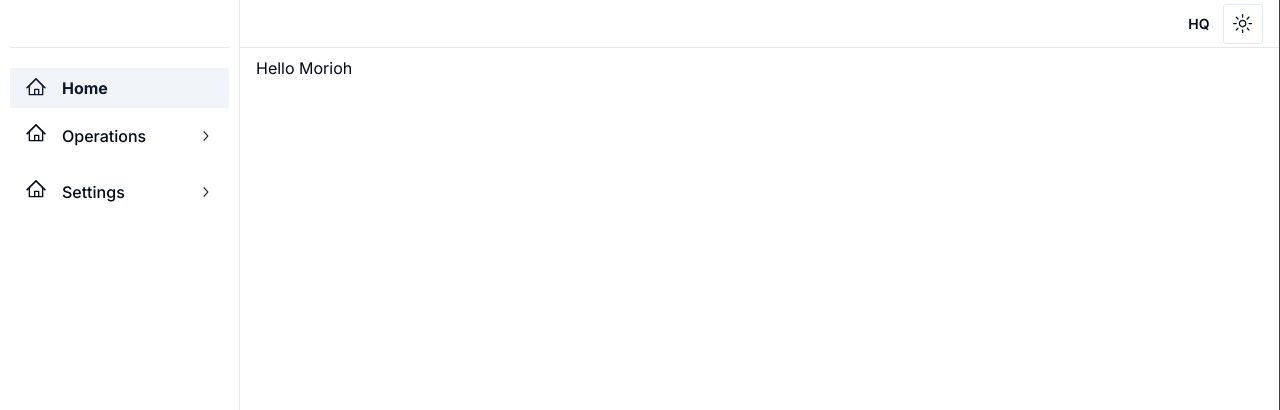
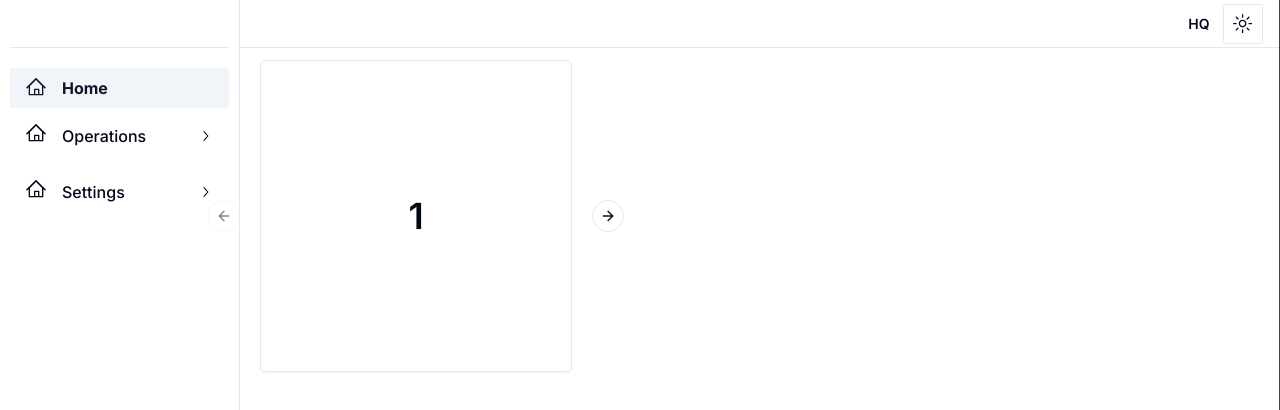
Before and after one commit to BillMuriu/School-Bookeeper, a Next.js app: page / in a window 1280 px wide. Shown: the top 410 px of the page. Built offline with nearby package versions, Linux system fonts and the light colour scheme.

Commit message:
I added some comment in my code

```diff
--- a/app/operations/(money-received)/money-received/_services/queries.js
+++ b/app/operations/(money-received)/money-received/_services/queries.js
@@ -1,7 +1,7 @@
 import { useQuery } from "@tanstack/react-query";
 import axios from "axios";
 
-const BASE_URL = "http://localhost:8000/api/operation-receipts/";
+const BASE_URL = "http://127.0.0.1:8000/api/operations-receipts/";
 
 export function useOperationsReceipt(id) {
   return useQuery({
--- a/app/page.js
+++ b/app/page.js
@@ -1,9 +1,32 @@
-import Image from "next/image";
+import * as React from "react";
 
-export default function Home() {
+import { Card, CardContent } from "@/components/ui/card";
+import {
+  Carousel,
+  CarouselContent,
+  CarouselItem,
+  CarouselNext,
+  CarouselPrevious,
+} from "@/components/ui/carousel";
+
+export default function CarouselDemo() {
   return (
-    <div>
-      <h1>Hello Morioh</h1>
-    </div>
+    <Carousel className="w-full max-w-xs">
+      <CarouselContent>
+        {Array.from({ length: 5 }).map((_, index) => (
+          <CarouselItem key={index}>
+            <div className="p-1">
+              <Card>
+                <CardContent className="flex aspect-square items-center justify-center p-6">
+                  <span className="text-4xl font-semibold">{index + 1}</span>
+                </CardContent>
+              </Card>
+            </div>
+          </CarouselItem>
+        ))}
+      </CarouselContent>
+      <CarouselPrevious />
+      <CarouselNext />
+    </Carousel>
   );
 }
--- /dev/null
+++ b/components/ui/carousel.jsx
@@ -0,0 +1,194 @@
+"use client";
+import * as React from "react"
+import useEmblaCarousel from "embla-carousel-react";
+import { ArrowLeft, ArrowRight } from "lucide-react"
+
+import { cn } from "@/lib/utils"
+import { Button } from "@/components/ui/button"
+
+const CarouselContext = React.createContext(null)
+
+function useCarousel() {
+  const context = React.useContext(CarouselContext)
+
+  if (!context) {
+    throw new Error("useCarousel must be used within a <Carousel />")
+  }
+
+  return context
+}
+
+const Carousel = React.forwardRef((
+  {
+    orientation = "horizontal",
+    opts,
+    setApi,
+    plugins,
+    className,
+    children,
+    ...props
+  },
+  ref
+) => {
+  const [carouselRef, api] = useEmblaCarousel({
+    ...opts,
+    axis: orientation === "horizontal" ? "x" : "y",
+  }, plugins)
+  const [canScrollPrev, setCanScrollPrev] = React.useState(false)
+  const [canScrollNext, setCanScrollNext] = React.useState(false)
+
+  const onSelect = React.useCallback((api) => {
+    if (!api) {
+      return
+    }
+
+    setCanScrollPrev(api.canScrollPrev())
+    setCanScrollNext(api.canScrollNext())
+  }, [])
+
+  const scrollPrev = React.useCallback(() => {
+    api?.scrollPrev()
+  }, [api])
+
+  const scrollNext = React.useCallback(() => {
+    api?.scrollNext()
+  }, [api])
+
+  const handleKeyDown = React.useCallback((event) => {
+    if (event.key === "ArrowLeft") {
+      event.preventDefault()
+      scrollPrev()
+    } else if (event.key === "ArrowRight") {
+      event.preventDefault()
+      scrollNext()
+    }
+  }, [scrollPrev, scrollNext])
+
+  React.useEffect(() => {
+    if (!api || !setApi) {
+      return
+    }
+
+    setApi(api)
+  }, [api, setApi])
+
+  React.useEffect(() => {
+    if (!api) {
+      return
+    }
+
+    onSelect(api)
+    api.on("reInit", onSelect)
+    api.on("select", onSelect)
+
+    return () => {
+      api?.off("select", onSelect)
+    };
+  }, [api, onSelect])
+
+  return (
+    (<CarouselContext.Provider
+      value={{
+        carouselRef,
+        api: api,
+        opts,
+        orientation:
+          orientation || (opts?.axis === "y" ? "vertical" : "horizontal"),
+        scrollPrev,
+        scrollNext,
+        canScrollPrev,
+        canScrollNext,
+      }}>
+      <div
+        ref={ref}
+        onKeyDownCapture={handleKeyDown}
+        className={cn("relative", className)}
+        role="region"
+        aria-roledescription="carousel"
+        {...props}>
+        {children}
+      </div>
+    </CarouselContext.Provider>)
+  );
+})
+Carousel.displayName = "Carousel"
+
+const CarouselContent = React.forwardRef(({ className, ...props }, ref) => {
+  const { carouselRef, orientation } = useCarousel()
+
+  return (
+    (<div ref={carouselRef} className="overflow-hidden">
+      <div
+        ref={ref}
+        className={cn(
+          "flex",
+          orientation === "horizontal" ? "-ml-4" : "-mt-4 flex-col",
+          className
+        )}
+        {...props} />
+    </div>)
+  );
+})
+CarouselContent.displayName = "CarouselContent"
+
+const CarouselItem = React.forwardRef(({ className, ...props }, ref) => {
+  const { orientation } = useCarousel()
+
+  return (
+    (<div
+      ref={ref}
+      role="group"
+      aria-roledescription="slide"
+      className={cn(
+        "min-w-0 shrink-0 grow-0 basis-full",
+        orientation === "horizontal" ? "pl-4" : "pt-4",
+        className
+      )}
+      {...props} />)
+  );
+})
+CarouselItem.displayName = "CarouselItem"
+
+const CarouselPrevious = React.forwardRef(({ className, variant = "outline", size = "icon", ...props }, ref) => {
+  const { orientation, scrollPrev, canScrollPrev } = useCarousel()
+
+  return (
+    (<Button
+      ref={ref}
+      variant={variant}
+      size={size}
+      className={cn("absolute  h-8 w-8 rounded-full", orientation === "horizontal"
+        ? "-left-12 top-1/2 -translate-y-1/2"
+        : "-top-12 left-1/2 -translate-x-1/2 rotate-90", className)}
+      disabled={!canScrollPrev}
+      onClick={scrollPrev}
+      {...props}>
+      <ArrowLeft className="h-4 w-4" />
+      <span className="sr-only">Previous slide</span>
+    </Button>)
+  );
+})
+CarouselPrevious.displayName = "CarouselPrevious"
+
+const CarouselNext = React.forwardRef(({ className, variant = "outline", size = "icon", ...props }, ref) => {
+  const { orientation, scrollNext, canScrollNext } = useCarousel()
+
+  return (
+    (<Button
+      ref={ref}
+      variant={variant}
+      size={size}
+      className={cn("absolute h-8 w-8 rounded-full", orientation === "horizontal"
+        ? "-right-12 top-1/2 -translate-y-1/2"
+        : "-bottom-12 left-1/2 -translate-x-1/2 rotate-90", className)}
+      disabled={!canScrollNext}
+      onClick={scrollNext}
+      {...props}>
+      <ArrowRight className="h-4 w-4" />
+      <span className="sr-only">Next slide</span>
+    </Button>)
+  );
+})
+CarouselNext.displayName = "CarouselNext"
+
+export { Carousel, CarouselContent, CarouselItem, CarouselPrevious, CarouselNext };
--- a/package.json
+++ b/package.json
@@ -32,6 +32,7 @@
     "class-variance-authority": "^0.7.0",
     "clsx": "^2.1.1",
     "date-fns": "3.2",
+    "embla-carousel-react": "^8.2.0",
     "lucide-react": "^0.414.0",
     "next": "14.2.5",
     "next-themes": "^0.3.0",
@@ -40,6 +41,7 @@
     "react-hook-form": "^7.52.1",
     "react-icons": "^5.2.1",
     "react-query": "^3.39.3",
+    "recharts": "^2.12.7",
     "sonner": "^1.5.0",
     "tailwind-merge": "^2.4.0",
     "tailwindcss-animate": "^1.0.7",
```
Also changed, not shown: 1 other file (tests, documents, lock files or other folders).
